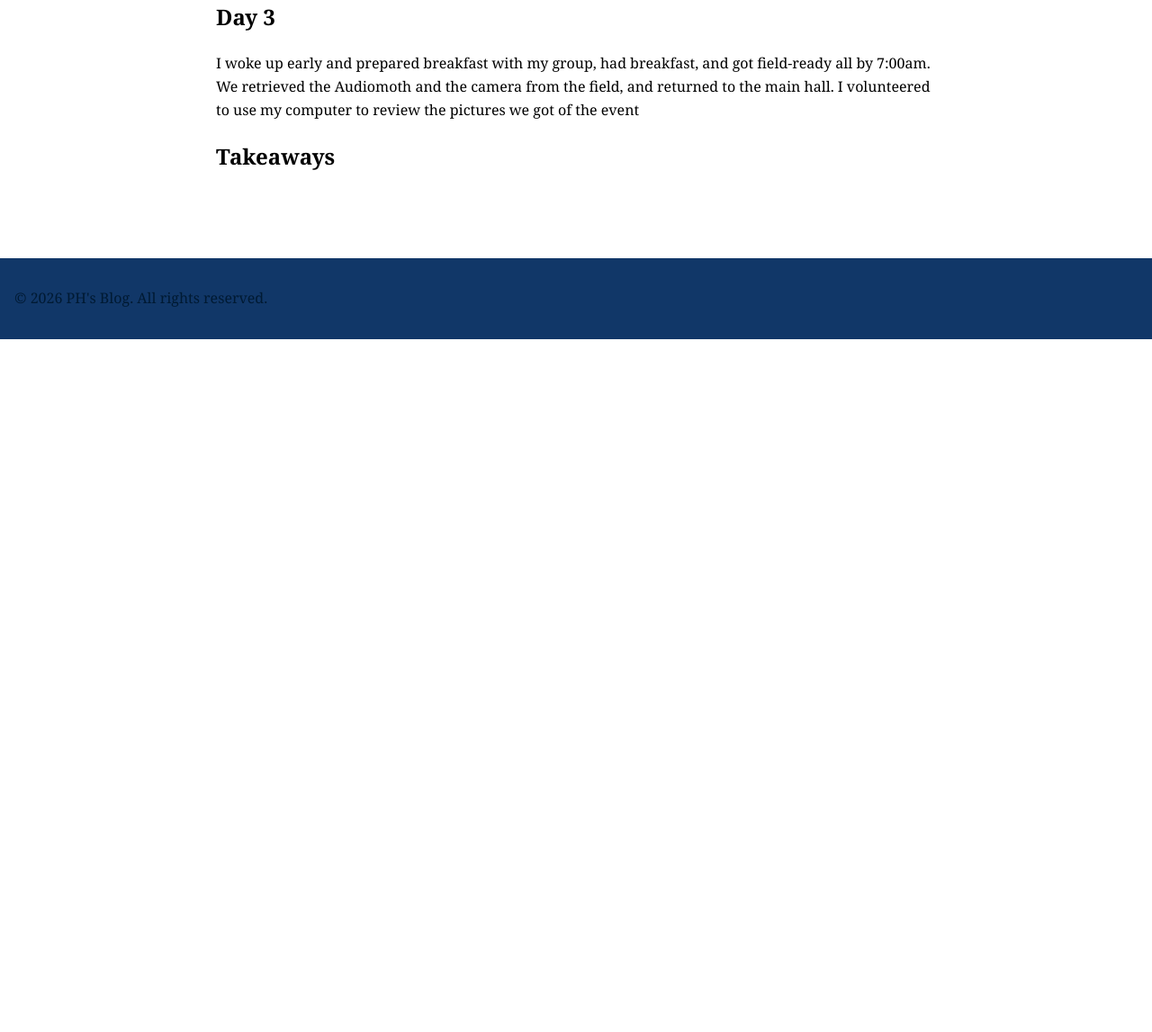
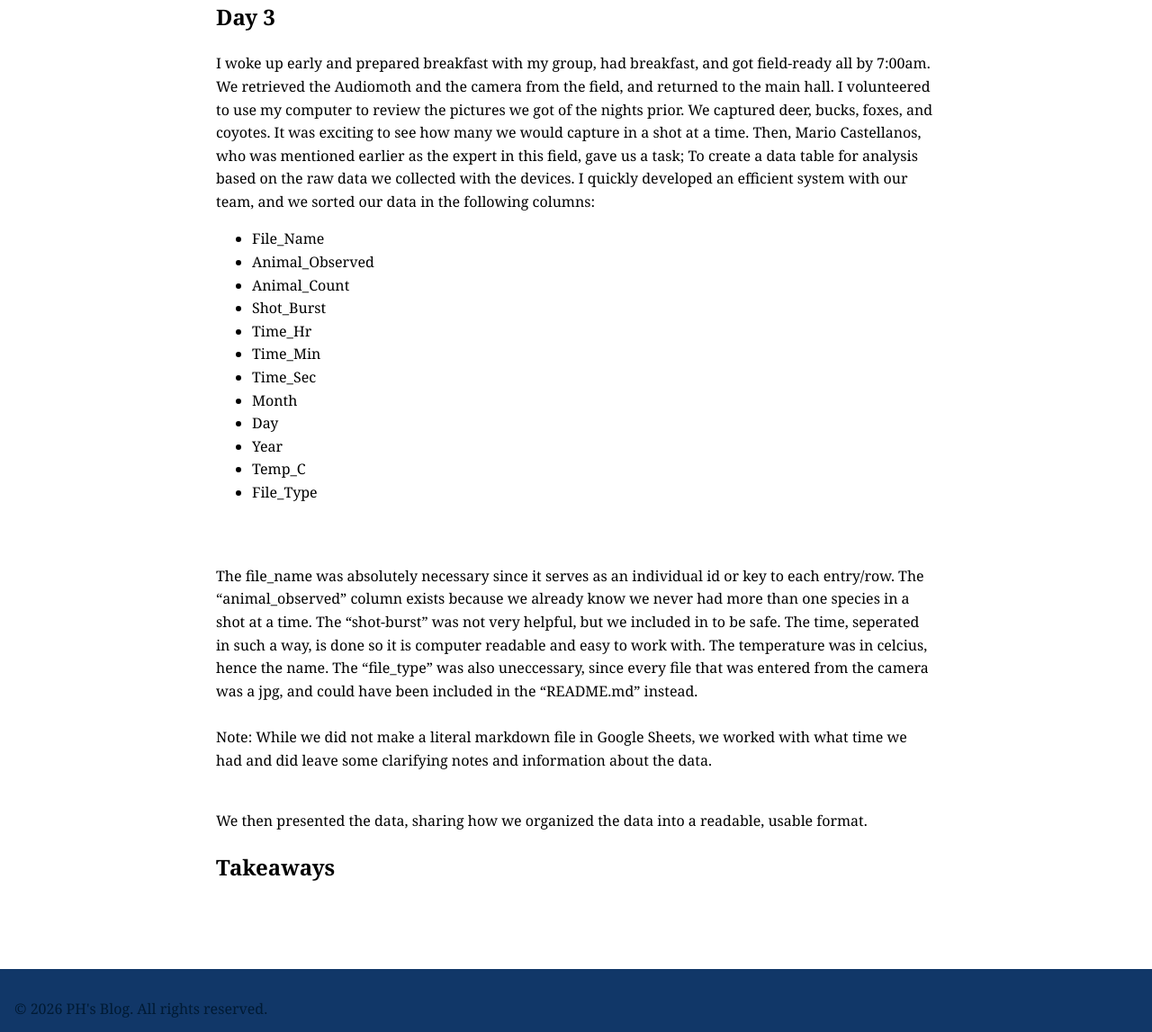
Before and after one commit to CaptainSapphire/PH-s-Blog, a Jekyll site: the page built from _posts/2026-06-30-Research in Sedgwick.md, in a window 1280 px wide and 1400 px high, scrolled down 2965 px. Shown: the part 253-1400 px from the top of the window at 90% size. Built offline with Jekyll 4.4.1, drawn with Linux system fonts in a browser that asks for light colours; before the commit the page ends 3595 px from its top, so only the background shows below that.

Commit message:
Update 2026-06-30-Research in Sedgwick.md

```diff
--- a/_posts/2026-06-30-Research in Sedgwick.md
+++ b/_posts/2026-06-30-Research in Sedgwick.md
@@ -42,6 +42,24 @@ We went for an afternoon hike, and had some social time after that. I had an int
 Once the sun had set and the birds had settled down, we went back to the campsite, and we had the rest of the night to ourselves (with quiet hour starting at 10pm or 11pm). We made (and burned all of the) s'mores, then we stargazed and searched for barn owls. I burned my energy on an intense pickleball/tennis game with another student, in the dark with nothing but our headlamps guiding us.
 
 ## Day 3
-I woke up early and prepared breakfast with my group, had breakfast, and got field-ready all by 7:00am. We retrieved the Audiomoth and the camera from the field, and returned to the main hall. I volunteered to use my computer to review the pictures we got of the event
+I woke up early and prepared breakfast with my group, had breakfast, and got field-ready all by 7:00am. We retrieved the Audiomoth and the camera from the field, and returned to the main hall. I volunteered to use my computer to review the pictures we got of the nights prior. We captured deer, bucks, foxes, and coyotes. It was exciting to see how many we would capture in a shot at a time. Then, Mario Castellanos, who was mentioned earlier as the expert in this field, gave us a task; To create a data table for analysis based on the raw data we collected with the devices. I quickly developed an efficient system with our team, and we sorted our data in the following columns:
+- File_Name
+- Animal_Observed
+- Animal_Count
+- Shot_Burst
+- Time_Hr
+- Time_Min
+- Time_Sec
+- Month
+- Day
+- Year
+- Temp_C
+- File_Type
+<br><br><br>
+
+The file_name was absolutely necessary since it serves as an individual id or key to each entry/row. The "animal_observed" column exists because we already know we never had more than one species in a shot at a time. The "shot-burst" was not very helpful, but we included in to be safe. The time, seperated in such a way, is done so it is computer readable and easy to work with. The temperature was in celcius, hence the name. The "file_type" was also uneccessary, since every file that was entered from the camera was a jpg, and could have been included in the "README.md" instead. <br><br>
+Note: While we did not make a literal markdown file in Google Sheets, we worked with what time we had and did leave some clarifying notes and information about the data. <br><br>
+
+We then presented the data, sharing how we organized the data into a readable, usable format.
 
 ## Takeaways
```
